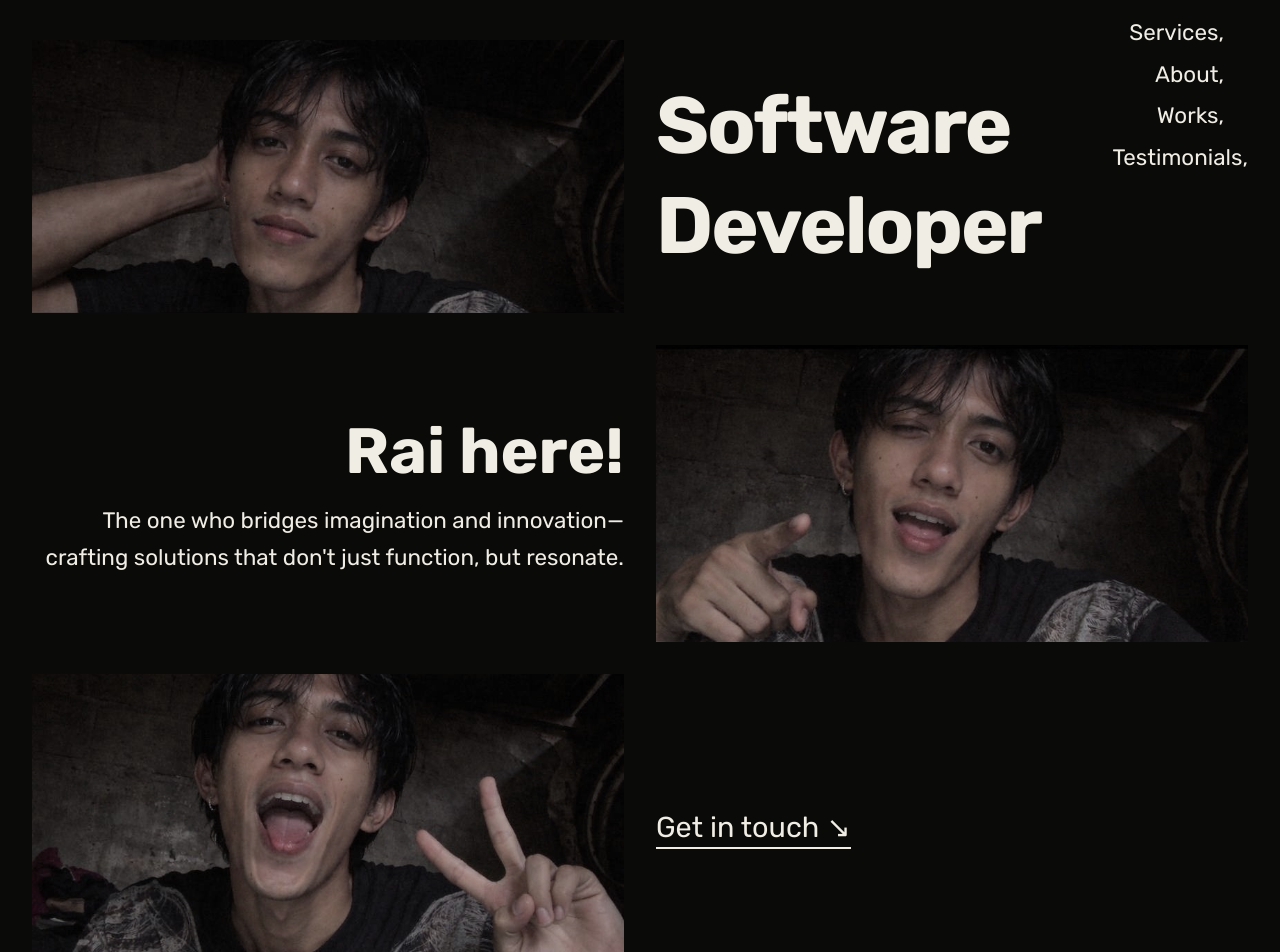
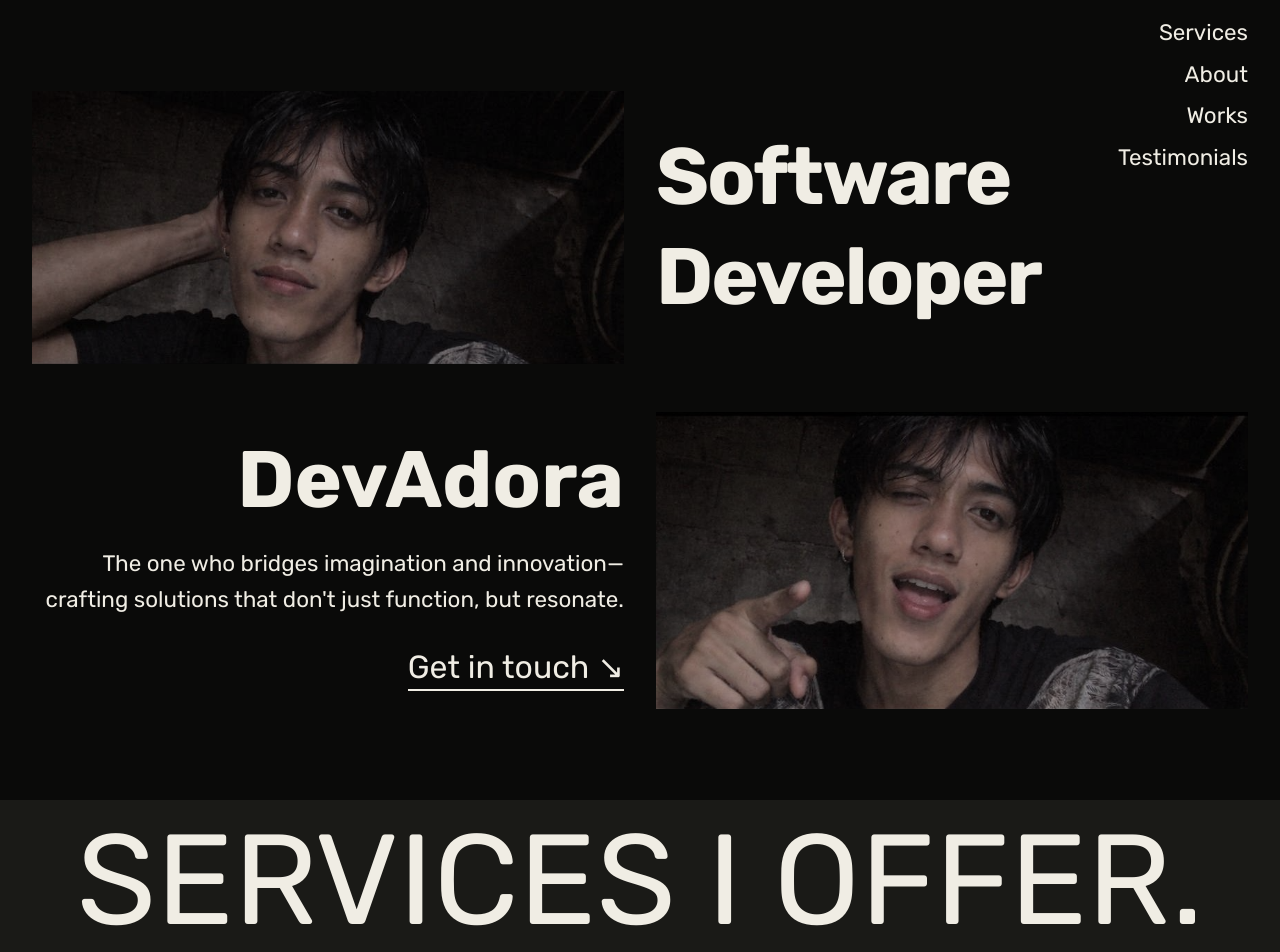
Before and after one commit to DevAdora/DevAdora-Portfolio, a Next.js app: page / in a window 1280 px wide. Shown: the top 952 px of the page. Built offline with nearby package versions, Linux system fonts and the light colour scheme.

Commit message:
fix: fixes some glitches, modified hero section and responsiveness as well to any screen sizes

```diff
--- a/src/app/page.tsx
+++ b/src/app/page.tsx
@@ -14,7 +14,6 @@ import Contact from "../components/Contact";
 
 export default function Home() {
   const [isLoading, setIsLoading] = useState(true);
-  const [isScrolled, setIsScrolled] = useState(false);
 
   const box1Ref = useRef(null);
   const box2Ref = useRef(null);
@@ -34,17 +33,6 @@ export default function Home() {
     }, 2000);
 
     return () => clearTimeout(timer);
-  }, []);
-
-  // Track scroll position for header behavior
-  useEffect(() => {
-    const handleScroll = () => {
-      const heroHeight = window.innerHeight;
-      setIsScrolled(window.scrollY > heroHeight * 0.3);
-    };
-
-    window.addEventListener("scroll", handleScroll);
-    return () => window.removeEventListener("scroll", handleScroll);
   }, []);
 
   useEffect(() => {
@@ -105,7 +93,6 @@ export default function Home() {
       ) : (
         <>
           <Header />
-          <div className={isScrolled ? "pt-20" : ""}>
           <section id="home">
             <Hero />
           </section>
@@ -125,7 +112,6 @@ export default function Home() {
             <Contact />
           </section>
           <Footer />
-          </div>
         </>
       )}
     </>
--- a/src/components/Header.tsx
+++ b/src/components/Header.tsx
@@ -1,4 +1,6 @@
-import Link from "next/link"; // ← Changed from react-router-dom
+"use client";
+
+import Link from "next/link";
 import ScrambleText from "./HeaderLinks";
 import { useEffect, useState } from "react";
 
@@ -7,10 +9,10 @@ type HeaderProps = {
 };
 
 const navItems = [
-  { name: "Services, ", path: "/" },
-  { name: "About, ", path: "/About" },
-  { name: "Works, ", path: "/Projects" },
-  { name: "Testimonials, ", path: "/" },
+  { name: "Services", path: "/" },
+  { name: "About ", path: "/About" },
+  { name: "Works ", path: "/Projects" },
+  { name: "Testimonials ", path: "/" },
 ];
 
 export default function Header({ variant = "light" }: HeaderProps) {
@@ -86,11 +88,11 @@ export default function Header({ variant = "light" }: HeaderProps) {
     <>
       {!isScrolled && (
         <header
-          className={`absolute top-0 left-0 w-full z-55 px-8 py-4  ${textColorClass}`}
+          className={`absolute top-0 left-0 w-full z-[45] px-8 py-4 ${textColorClass}`}
         >
-          <div className="flex justify-end items-center">
-            <nav className=" hidden md:block">
-              <ul className="space-x-6 text-[1.4rem] text-[#f0ede4] text-right">
+          <div className="flex justify-end items-end">
+            <nav className="hidden md:block">
+              <ul className="text-[1.4rem] text-[#f0ede4] text-end">
                 {navItems.map((item, i) => (
                   <li key={i}>
                     <Link href={item.path}>
@@ -104,7 +106,7 @@ export default function Header({ variant = "light" }: HeaderProps) {
         </header>
       )}
 
-      <div className="fixed top-6 right-3 flex items-center space-x-4 z-50">
+      <div className="fixed top-6 right-3 flex items-center space-x-4 z-[50]">
         <div
           className={`flex items-center space-x-4 transition-all duration-300 justify-center ${
             isScrolled || isMobile
@@ -114,14 +116,14 @@ export default function Header({ variant = "light" }: HeaderProps) {
         >
           <button
             onClick={openContactForm}
-            className="uppercase bg-[#323333] text-white px-6 py-3 rounded-full text-sm sm:text-base font-medium tracking-wide hover:opacity-90 transition "
+            className="uppercase bg-[#323333] text-white px-6 py-3 rounded-full text-sm sm:text-base font-medium tracking-wide hover:opacity-90 transition"
           >
             Get in Touch →
           </button>
 
           <button
             onClick={toggleMobileMenu}
-            className="uppercase bg-[#323333] text-white px-6 py-3 rounded-full text-sm sm:text-base font-medium tracking-wide hover:opacity-90 transition "
+            className="uppercase bg-[#323333] text-white px-6 py-3 rounded-full text-sm sm:text-base font-medium tracking-wide hover:opacity-90 transition"
           >
             MENU
           </button>
@@ -130,21 +132,21 @@ export default function Header({ variant = "light" }: HeaderProps) {
 
       <>
         <div
-          className={`fixed inset-0 bg-black/50 z-40 transition-all duration-500 ease-in-out ${
+          className={`fixed inset-0 bg-black/50 z-[55] transition-all duration-500 ease-in-out ${
             isMobileMenuOpen ? "opacity-100 visible" : "opacity-0 invisible"
           }`}
           onClick={closeMobileMenu}
         ></div>
 
         <div
-          className={`fixed top-0 right-0 w-full h-full bg-[#0a0a09] z-70 transform transition-all duration-700 ease-in-out ${
+          className={`fixed top-0 right-0 w-full h-full bg-[#0a0a09] z-[60] transform transition-all duration-700 ease-in-out ${
             isMobileMenuOpen
               ? "translate-y-0 opacity-100"
               : "-translate-y-full opacity-0"
           }`}
         >
           <div className="flex flex-col p-8 space-y-8 h-full">
-            <div className="flex justify-center items-center ">
+            <div className="flex justify-center items-center">
               <button
                 onClick={closeMobileMenu}
                 className="w-20 h-20 flex items-center justify-center relative rounded-full transition-all duration-300 text-white text-[1.6rem]"
@@ -179,7 +181,7 @@ export default function Header({ variant = "light" }: HeaderProps) {
 
       <>
         <div
-          className={`fixed inset-0 bg-black/60 backdrop-blur-sm z-[60] transition-all duration-500 ease-out ${
+          className={`fixed inset-0 bg-black/60 backdrop-blur-sm z-[65] transition-all duration-500 ease-out ${
             isContactFormOpen ? "opacity-100 visible" : "opacity-0 invisible"
           }`}
           onClick={closeContactForm}
@@ -201,7 +203,7 @@ export default function Header({ variant = "light" }: HeaderProps) {
                   <h2 className="text-3xl md:text-4xl tracking-[-1px] text-white">
                     Get in Touch
                   </h2>
-                  <p className="text-sm text-black/60 mt-1  text-white">
+                  <p className="text-sm text-black/60 mt-1 text-white">
                     Let's start a conversation
                   </p>
                 </div>
@@ -360,8 +362,8 @@ export default function Header({ variant = "light" }: HeaderProps) {
                 <div>
                   <h3 className="text-sm text-white mb-2">EMAIL</h3>
                   <a
-                    href="mailto:hello@arctech.com"
-                    className="text-base  text-white/80 hover:text-white transition-colors"
+                    href="mailto:raireyesjr@gmail.com"
+                    className="text-base text-white/80 hover:text-white transition-colors"
                   >
                     raireyesjr@gmail.com
                   </a>
@@ -370,8 +372,8 @@ export default function Header({ variant = "light" }: HeaderProps) {
                 <div>
                   <h3 className="text-sm text-white mb-2">PHONE</h3>
                   <a
-                    href="tel:+15550000000"
-                    className="text-base  text-white/80 hover:text-white transition-colors"
+                    href="tel:+6376258301"
+                    className="text-base text-white/80 hover:text-white transition-colors"
                   >
                     +63 76 258 3010
                   </a>
@@ -384,7 +386,7 @@ export default function Header({ variant = "light" }: HeaderProps) {
                       <a
                         key={social}
                         href="#"
-                        className="text-sm  text-white/80 hover:text-white transition-colors"
+                        className="text-sm text-white/80 hover:text-white transition-colors"
                       >
                         {social}
                       </a>
--- a/src/components/Hero.tsx
+++ b/src/components/Hero.tsx
@@ -70,12 +70,14 @@ export default function Hero() {
   return (
     <section
       id="hero-section"
-      className="relative w-full h-auto min-h-screen overflow-hidden flex items-center justify-center py-4 sm:py-6 md:py-8 lg:py-10 bg-[#0a0a09]"
+      className="relative w-full h-auto min-h-screen overflow-hidden flex items-center justify-center py-6 sm:py-8 md:py-10 lg:py-12 bg-[#0a0a09]"
     >
       <div className="w-full max-w-[1400px] mx-auto px-3 sm:px-4 md:px-6 lg:px-8">
-        <div className="grid grid-cols-2 gap-3 sm:gap-4 md:gap-6 lg:gap-8 items-center mb-3 sm:mb-4 md:mb-6 lg:mb-8">
+        {/* ROW 1: Image 1 - Software Developer */}
+        <div className="grid grid-cols-1 md:grid-cols-2 gap-4 sm:gap-6 md:gap-8 items-center mb-6 sm:mb-8 md:mb-10 lg:mb-12">
+          {/* Image 1 */}
           <div
-            className="w-full flex justify-center md:justify-end"
+            className="w-full flex justify-center md:justify-end order-1"
             style={{
               transform: `translateX(${leftTransform}%)`,
               opacity: opacity,
@@ -91,40 +93,26 @@ export default function Hero() {
             />
           </div>
 
+          {/* Software Developer Title */}
           <div
-            className="w-full flex items-center"
+            className="w-full flex items-center order-2 px-4 md:px-0"
             style={{
               transform: `translateX(${rightTransform}%)`,
               opacity: opacity,
               transition: "transform 0.1s ease-out, opacity 0.1s ease-out",
             }}
           >
-            <h1 className="font-bold text-[1.5rem] leading-tight sm:text-[2rem] md:text-[3rem] lg:text-[4rem] xl:text-[5rem] 2xl:text-[5.5rem] tracking-[-1px] md:tracking-[-2px] text-[#f0ede4]">
+            <h1 className="font-bold text-[2rem] leading-tight sm:text-[2.5rem] md:text-[3rem] lg:text-[4rem] xl:text-[5rem] 2xl:text-[5.5rem] tracking-[-1px] md:tracking-[-2px] text-[#f0ede4]">
               Software Developer
             </h1>
           </div>
         </div>
 
-        <div className="grid grid-cols-2 gap-3 sm:gap-4 md:gap-6 lg:gap-8 items-center mb-3 sm:mb-4 md:mb-6 lg:mb-8">
+        {/* ROW 2: Image 2 - DevAdora Content */}
+        <div className="grid grid-cols-1 md:grid-cols-2 gap-4 sm:gap-6 md:gap-8 items-center">
+          {/* Image 2 - Order 1 on mobile, Order 2 on desktop */}
           <div
-            className="w-full flex flex-col justify-center text-right"
-            style={{
-              transform: `translateX(${leftTransform}%)`,
-              opacity: opacity,
-              transition: "transform 0.1s ease-out, opacity 0.1s ease-out",
-            }}
-          >
-            <h2 className="font-bold text-[1.5rem] leading-tight sm:text-[2rem] md:text-[2.5rem] lg:text-[3.5rem] xl:text-[4rem] mb-2 sm:mb-3 text-[#f0ede4]">
-              Rai here!
-            </h2>
-            <p className="text-[0.75rem] sm:text-[0.9rem] md:text-[1.1rem] lg:text-[1.2rem] xl:text-[1.4rem]  leading-relaxed text-[#f0ede4]">
-              The one who bridges imagination and innovation—crafting solutions
-              that don't just function, but resonate.
-            </p>
-          </div>
-
-          <div
-            className="w-full flex justify-center md:justify-start"
+            className="w-full flex justify-center md:justify-start order-1 md:order-2"
             style={{
               transform: `translateX(${rightTransform}%)`,
               opacity: opacity,
@@ -139,37 +127,29 @@ export default function Hero() {
               className="w-full h-auto object-contain grayscale-50 hover:grayscale-0 transition-all duration-500"
             />
           </div>
-        </div>
 
-        <div className="grid grid-cols-2 gap-3 sm:gap-4 md:gap-6 lg:gap-8 items-center">
+          {/* DevAdora Content with Contact Button - Order 2 on mobile, Order 1 on desktop */}
           <div
-            className="w-full flex justify-center md:justify-end"
+            className="w-full flex flex-col justify-center text-left md:text-right order-2 md:order-1 px-4 md:px-0"
             style={{
               transform: `translateX(${leftTransform}%)`,
               opacity: opacity,
               transition: "transform 0.1s ease-out, opacity 0.1s ease-out",
             }}
           >
-            <Image
-              src="/images/hero-bg-3.jpg"
-              width={700}
-              height={400}
-              alt="DevAdora"
-              className="w-full h-auto object-contain grayscale-50 hover:grayscale-0 transition-all duration-500"
-            />
-          </div>
+            <h2 className="font-bold text-[2rem] leading-tight sm:text-[2.5rem] md:text-[3rem] lg:text-[4rem] xl:text-[5rem] mb-3 sm:mb-4 text-[#f0ede4]">
+              DevAdora
+            </h2>
+            <p className="text-[0.9rem] sm:text-[1rem] md:text-[1.1rem] lg:text-[1.2rem] xl:text-[1.4rem] leading-relaxed text-[#f0ede4] mb-6">
+              The one who bridges imagination and innovation—crafting solutions
+              that don't just function, but resonate.
+            </p>
 
-          <div
-            className="w-full flex items-center"
-            style={{
-              transform: `translateX(${rightTransform}%)`,
-              opacity: opacity,
-              transition: "transform 0.1s ease-out, opacity 0.1s ease-out",
-            }}
-          >
+            {/* Contact Button */}
+            <div className="w-full flex items-center justify-start md:justify-end">
               <span
                 onClick={openContactForm}
-              className="text-[0.9rem] sm:text-[1.1rem] md:text-[1.4rem] lg:text-[1.6rem] xl:text-[1.8rem] 2xl:text-[2rem] cursor-pointer font-medium
+                className="text-[1.2rem] sm:text-[1.4rem] md:text-[1.6rem] lg:text-[1.8rem] xl:text-[2rem] 2xl:text-[2.2rem] cursor-pointer font-medium
                            transition-all duration-300 ease-in-out
                            relative inline-block
                            after:content-[''] after:absolute after:left-0 after:bottom-0
@@ -183,7 +163,9 @@ export default function Hero() {
             </div>
           </div>
         </div>
+      </div>
 
+      {/* Contact Form Modal */}
       <>
         <div
           className={`fixed inset-0 bg-black/60 backdrop-blur-sm z-[60] transition-all duration-500 ease-out ${
@@ -193,7 +175,7 @@ export default function Hero() {
         ></div>
 
         <div
-          className={`fixed top-0 right-0 h-full bg-[#323333] z-[70] shadow-2xl transform transition-all duration-700 ease-in-out overflow-y-auto w-full sm:w-[80%] md:w-[60%] lg:w-[50%] xl:w-[40%] ${
+          className={`fixed top-0 right-0 h-full bg-[#323333] z-[70] shadow-2xl transform transition-all duration-700 ease-in-out overflow-y-auto w-full sm:w-[85%] md:w-[65%] lg:w-[50%] xl:w-[40%] ${
             isContactFormOpen
               ? "translate-x-0 opacity-100"
               : "translate-x-full opacity-0"
```
Lines whose indentation alone changed are shown as unchanged.
